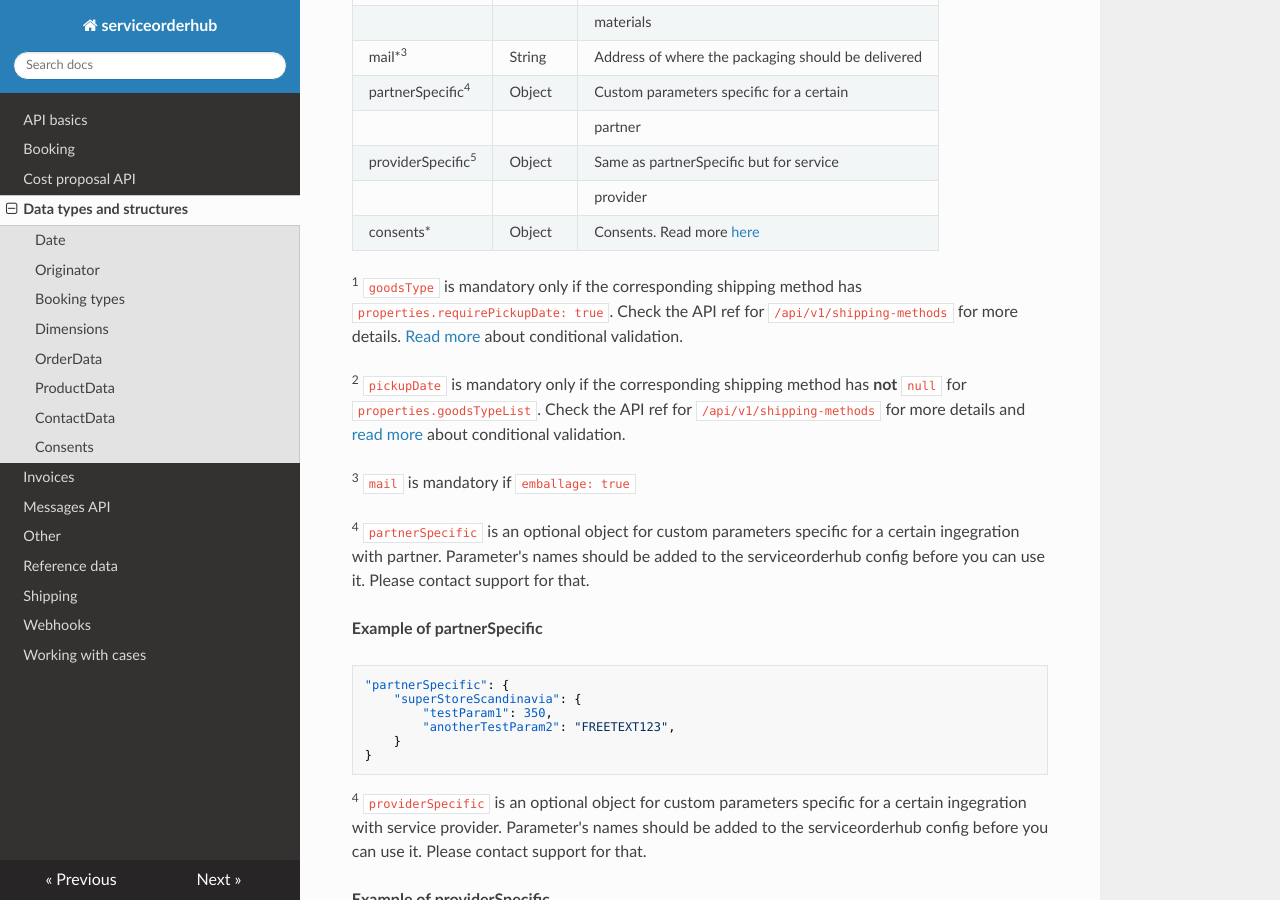
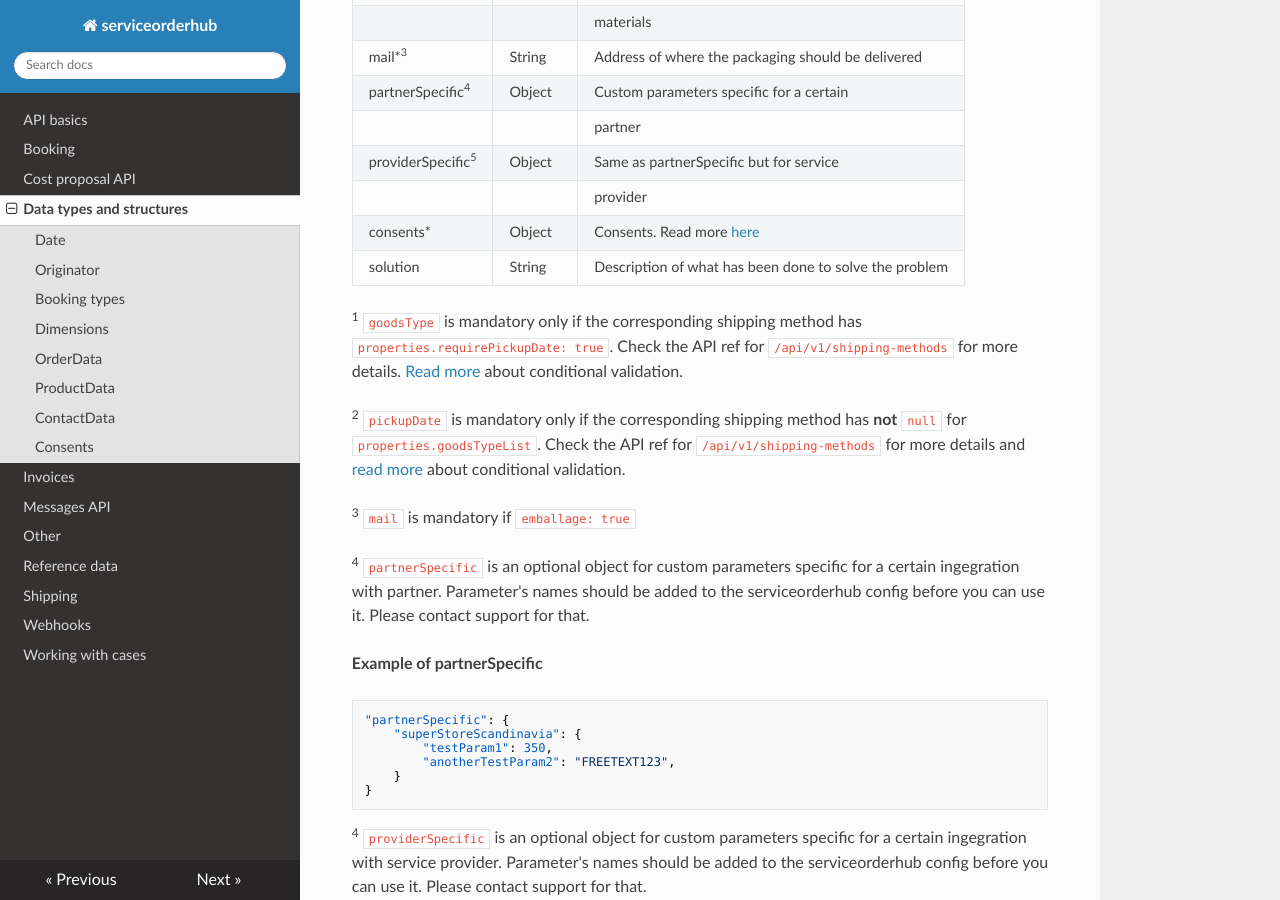
Before and after one commit to infocareworkshop/serviceorderhub-docs, an MkDocs documentation site: the page built from docs/Data types and structures.md, in a window 1280 px wide and 900 px high, scrolled down 1837 px. Built offline with MkDocs 1.6.1, drawn with Linux system fonts in a browser that asks for light colours; nearby versions of some CDN libraries.

Commit message:
Add solution to orderData

```diff
--- a/docs/Data types and structures.md
+++ b/docs/Data types and structures.md
@@ -74,6 +74,7 @@ Contains info about service order.
 | providerSpecific<sup>5</sup>    | Object    | Same as partnerSpecific but for service
 |                                 |           | provider
 | consents\*                      | Object    | Consents. Read more [here](#consents)
+| solution                        | String    | Description of what has been done to solve the problem
 
 <sup>1</sup> `goodsType` is mandatory only if the corresponding shipping method
 has `properties.requirePickupDate: true`. Check the API ref for
```
